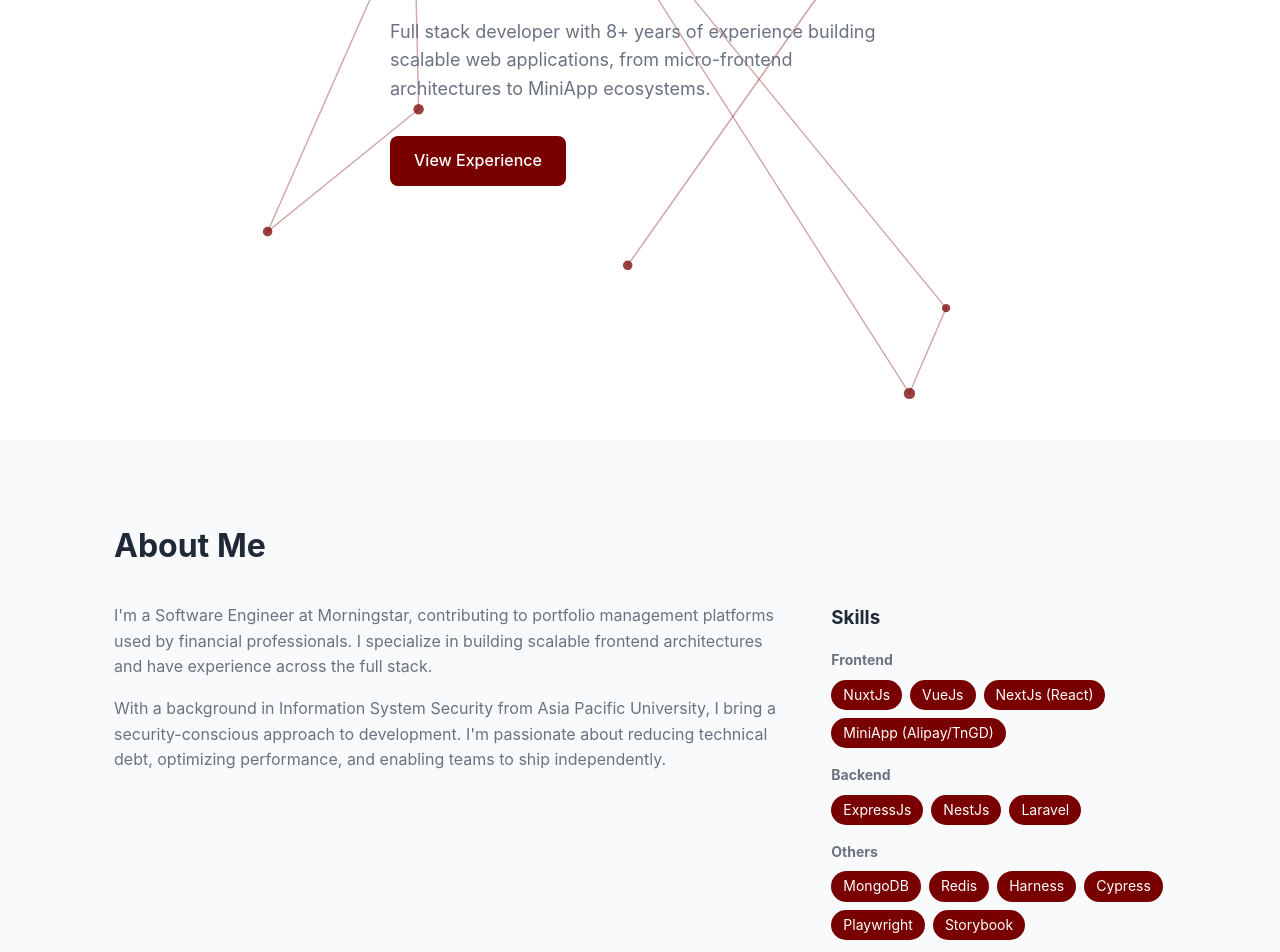
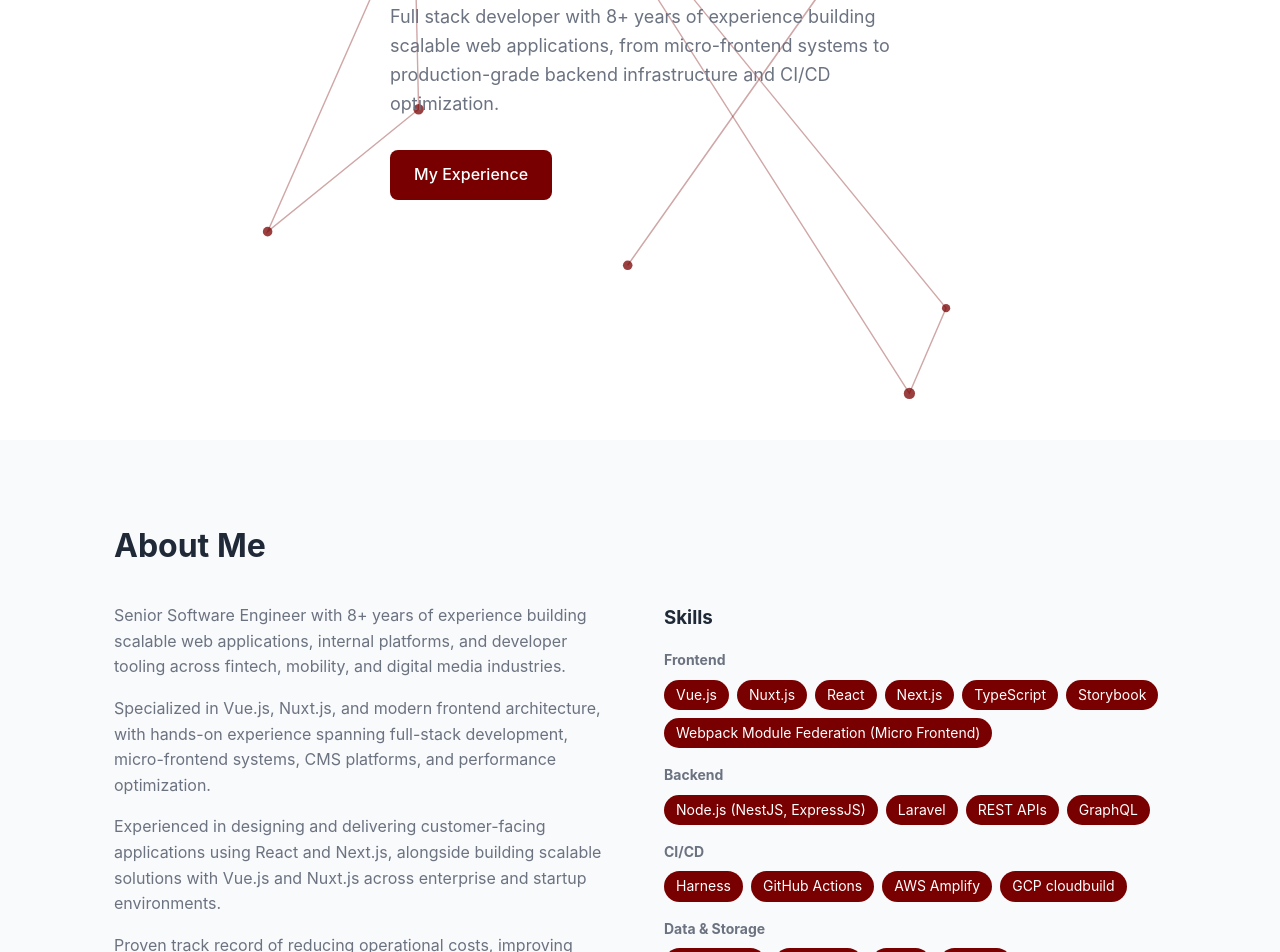
Before and after one commit to vernonht/vernonht.github.io, a React (Vite) app: page / in a window 1280 px wide. Shown: the part 360-1312 px from the top of the page. Built offline with nearby package versions, Linux system fonts and the light colour scheme.

Commit message:
Skill sections update

```diff
--- a/src/components/About.tsx
+++ b/src/components/About.tsx
@@ -1,4 +1,6 @@
+import { useState } from 'react'
 import useSectionAnalytics from '../hooks/useSectionAnalytics'
+import { calculateYearsOfExperience } from '../utils/helpers'
 
 function About() {
   useSectionAnalytics({
@@ -6,10 +8,23 @@ function About() {
     sectionId: 'about',
   })
 
+  const [yearsOfExperience] = useState(() => calculateYearsOfExperience(2017, 5))
+
   const skillCategories = {
-    Frontend: ['NuxtJs', 'VueJs', 'NextJs (React)', 'MiniApp (Alipay/TnGD)'],
-    Backend: ['ExpressJs', 'NestJs', 'Laravel'],
-    Others: ['MongoDB', 'Redis', 'Harness', 'Cypress', 'Playwright', 'Storybook'],
+    Frontend: [
+      'Vue.js',
+      'Nuxt.js',
+      'React',
+      'Next.js',
+      'TypeScript',
+      'Storybook',
+      'Webpack Module Federation (Micro Frontend)',
+    ],
+    Backend: ['Node.js (NestJS, ExpressJS)', 'Laravel', 'REST APIs', 'GraphQL'],
+    'CI/CD': ['Harness', 'GitHub Actions', 'AWS Amplify', 'GCP cloudbuild'],
+    'Data & Storage': ['PostgresDB', 'MongoDB', 'Redis', 'MySQL'],
+    Testing: ['Playwright', 'Cypress', 'E2E Testing', 'Test Automation'],
+    'CMS & Platform Engineering': ['Storyblok', 'Localization Platforms'],
   }
 
   return (
@@ -19,14 +34,24 @@ function About() {
         <div className="about-content">
           <div className="about-text">
             <p data-aos="fade-right" data-aos-delay="100">
-              I'm a Software Engineer at Morningstar, contributing to portfolio management platforms
-              used by financial professionals. I specialize in building scalable frontend
-              architectures and have experience across the full stack.
+              Senior Software Engineer with {yearsOfExperience}+ years of experience building
+              scalable web applications, internal platforms, and developer tooling across fintech,
+              mobility, and digital media industries.
             </p>
             <p data-aos="fade-right" data-aos-delay="200">
-              With a background in Information System Security from Asia Pacific University, I bring
-              a security-conscious approach to development. I'm passionate about reducing technical
-              debt, optimizing performance, and enabling teams to ship independently.
+              Specialized in Vue.js, Nuxt.js, and modern frontend architecture, with hands-on
+              experience spanning full-stack development, micro-frontend systems, CMS platforms, and
+              performance optimization.
+            </p>
+            <p data-aos="fade-right" data-aos-delay="300">
+              Experienced in designing and delivering customer-facing applications using React and
+              Next.js, alongside building scalable solutions with Vue.js and Nuxt.js across
+              enterprise and startup environments.{' '}
+            </p>
+            <p data-aos="fade-right" data-aos-delay="400">
+              Proven track record of reducing operational costs, improving engineering productivity,
+              leading large-scale migrations, and enabling cross-functional teams to ship faster
+              through scalable platform solutions.
             </p>
           </div>
           <div className="skills">
--- a/src/components/Experience.tsx
+++ b/src/components/Experience.tsx
@@ -32,7 +32,7 @@ const experiences: ExperienceItem[] = [
       'Refactored API service layers, cutting API requests by 70% and traffic by 50%',
       'Actively reduced technical debt through code reviews and refactoring initiatives',
     ],
-    tech: ['NuxtJs', 'VueJs', 'Storyblok'],
+    tech: ['NuxtJs', 'VueJs', 'Storyblok', 'GraphQL'],
   },
   {
     id: 3,
--- a/src/components/Hero.tsx
+++ b/src/components/Hero.tsx
@@ -23,16 +23,12 @@ function Hero() {
         </p>
         <p className="description" data-aos="fade-up" data-aos-delay="1100">
           Full stack developer with {yearsOfExperience}+ years of experience building scalable web
-          applications, from micro-frontend architectures to MiniApp ecosystems.
+          applications, from micro-frontend systems to production-grade backend infrastructure and
+          CI/CD optimization.
         </p>
         <div className="cta-buttons">
-          <a
-            href="#experience"
-            className="btn btn-primary"
-            data-aos="fade-up"
-            data-aos-delay="1300"
-          >
-            View Experience
+          <a href="#about" className="btn btn-primary" data-aos="fade-up" data-aos-delay="1300">
+            My Experience
           </a>
           {/* <a href="#contact" className="btn btn-secondary" data-aos="fade-up" data-aos-delay="1500">Get In Touch</a> */}
         </div>
--- a/src/index.css
+++ b/src/index.css
@@ -266,7 +266,7 @@ section h2 {
 
 .about-content {
   display: grid;
-  grid-template-columns: 2fr 1fr;
+  grid-template-columns: 1fr 1fr;
   gap: 3rem;
 }
 
```
Also changed, not shown: src/hooks/useSectionAnalytics.ts (line endings or trailing spaces).
